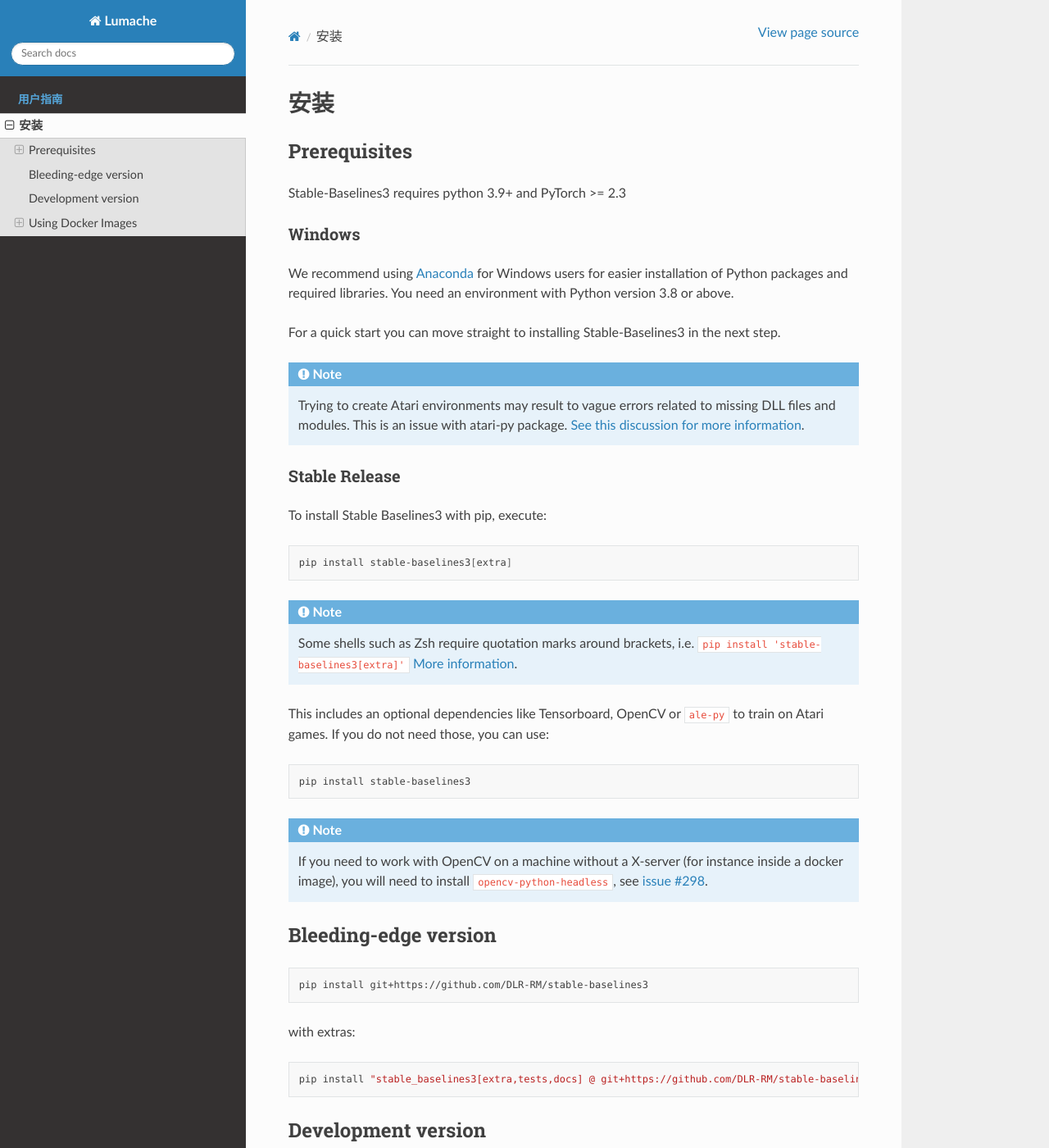
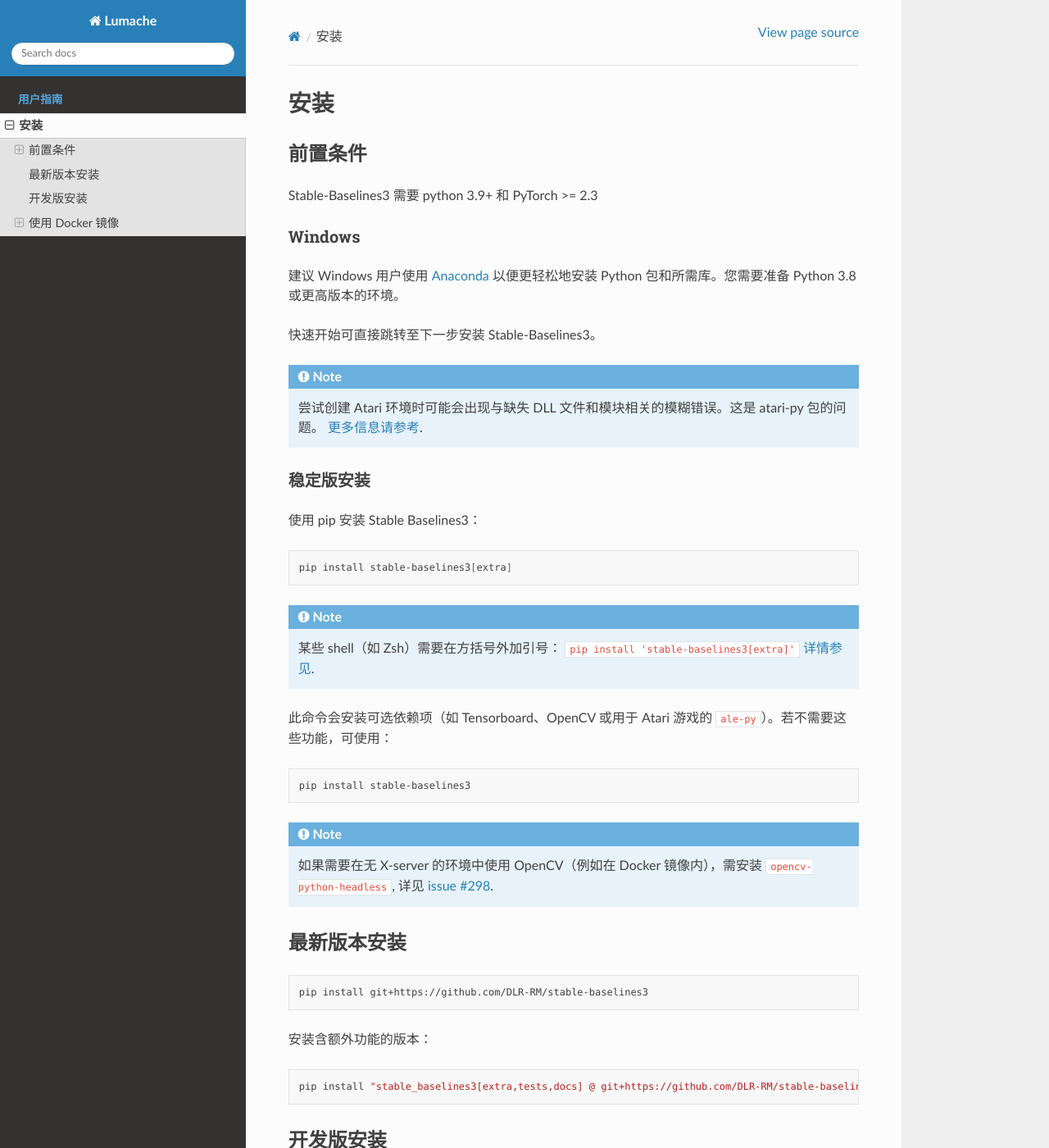
Before and after one commit to Ienu/stable-baselines3-doc-cn, a Sphinx documentation site: the page built from docs/source/guide/install.rst, in a window 1280 px wide and 1400 px high. Shown: the whole window at 82% size. Built offline with Sphinx 7.4.7 and the Read the Docs theme 3.1.0, drawn with Linux system fonts in a browser that asks for light colours; pages that are not in the unit, such as notebooks, are missing from menus; some of the changed text lies outside the part shown.

Commit message:
update install.rst

```diff
--- a/docs/source/guide/install.rst
+++ b/docs/source/guide/install.rst
@@ -4,37 +4,36 @@
 ============
 
 
-Prerequisites
+前置条件
 -------------
 
-Stable-Baselines3 requires python 3.9+ and PyTorch >= 2.3
+Stable-Baselines3 需要 python 3.9+ 和 PyTorch >= 2.3
 
 Windows
 ~~~~~~~
 
-We recommend using `Anaconda <https://conda.io/docs/user-guide/install/windows.html>`_ for Windows users for easier installation of Python packages and required libraries. You need an environment with Python version 3.8 or above.
+建议 Windows 用户使用 `Anaconda <https://conda.io/docs/user-guide/install/windows.html>`_  以便更轻松地安装 Python 包和所需库。您需要准备 Python 3.8 或更高版本的环境。
 
-For a quick start you can move straight to installing Stable-Baselines3 in the next step.
+快速开始可直接跳转至下一步安装 Stable-Baselines3。
 
 .. note::
 
-	Trying to create Atari environments may result to vague errors related to missing DLL files and modules. This is an
-	issue with atari-py package. `See this discussion for more information <https://github.com/openai/atari-py/issues/65>`_.
+	尝试创建 Atari 环境时可能会出现与缺失 DLL 文件和模块相关的模糊错误。这是 atari-py 包的问题。 `更多信息请参考 <https://github.com/openai/atari-py/issues/65>`_.
 
 
-Stable Release
+稳定版安装
 ~~~~~~~~~~~~~~
-To install Stable Baselines3 with pip, execute:
+使用 pip 安装 Stable Baselines3：
 
 .. code-block:: bash
 
     pip install stable-baselines3[extra]
 
 .. note::
-        Some shells such as Zsh require quotation marks around brackets, i.e. ``pip install 'stable-baselines3[extra]'`` `More information <https://stackoverflow.com/a/30539963>`_.
+        某些 shell（如 Zsh）需要在方括号外加引号： ``pip install 'stable-baselines3[extra]'`` `详情参见 <https://stackoverflow.com/a/30539963>`_.
 
 
-This includes an optional dependencies like Tensorboard, OpenCV or ``ale-py`` to train on Atari games. If you do not need those, you can use:
+此命令会安装可选依赖项（如 Tensorboard、OpenCV 或用于 Atari 游戏的 ``ale-py``）。若不需要这些功能，可使用：
 
 .. code-block:: bash
 
@@ -43,28 +42,27 @@
 
 .. note::
 
-  If you need to work with OpenCV on a machine without a X-server (for instance inside a docker image),
-  you will need to install ``opencv-python-headless``, see `issue #298 <https://github.com/DLR-RM/stable-baselines3/issues/298>`_.
+  如果需要在无 X-server 的环境中使用 OpenCV（例如在 Docker 镜像内），需安装 ``opencv-python-headless``, 详见 `issue #298 <https://github.com/DLR-RM/stable-baselines3/issues/298>`_.
 
 
-Bleeding-edge version
+最新版本安装
 ---------------------
 
 .. code-block:: bash
 
 	pip install git+https://github.com/DLR-RM/stable-baselines3
 
-with extras:
+安装含额外功能的版本：
 
 .. code-block:: bash
 
   pip install "stable_baselines3[extra,tests,docs] @ git+https://github.com/DLR-RM/stable-baselines3"
 
 
-Development version
+开发版安装
 -------------------
 
-To contribute to Stable-Baselines3, with support for running tests and building the documentation.
+如需参与 Stable-Baselines3 开发（支持运行测试和构建文档）：
 
 .. code-block:: bash
 
@@ -72,97 +70,86 @@
     pip install -e .[docs,tests,extra]
 
 
-Using Docker Images
+使用 Docker 镜像
 -------------------
 
-If you are looking for docker images with stable-baselines already installed in it,
-we recommend using images from `RL Baselines3 Zoo <https://github.com/DLR-RM/rl-baselines3-zoo>`_.
+如需已预装 stable-baselines 的 Docker 镜像，
+推荐使用 `RL Baselines3 Zoo <https://github.com/DLR-RM/rl-baselines3-zoo>`_ 提供的镜像。
 
-Otherwise, the following images contained all the dependencies for stable-baselines3 but not the stable-baselines3 package itself.
-They are made for development.
+以下镜像仅包含 stable-baselines3 的依赖项（不含本体），专为开发设计。
 
-Use Built Images
+使用预构建镜像
 ~~~~~~~~~~~~~~~~
 
-GPU image (requires `nvidia-docker`_):
+GPU 镜像 (需要 `nvidia-docker`_):
 
 .. code-block:: bash
 
    docker pull stablebaselines/stable-baselines3
 
-CPU only:
+仅 CPU 版本：
 
 .. code-block:: bash
 
    docker pull stablebaselines/stable-baselines3-cpu
 
-Build the Docker Images
+构建 Docker 镜像
 ~~~~~~~~~~~~~~~~~~~~~~~~
 
-Build GPU image (with nvidia-docker):
+构建 GPU 镜像 (使用 nvidia-docker):
 
 .. code-block:: bash
 
    make docker-gpu
 
-Build CPU image:
+构建 CPU 镜像：
 
 .. code-block:: bash
 
    make docker-cpu
 
-Note: if you are using a proxy, you need to pass extra params during
-build and do some `tweaks`_:
+注意：使用代理时需要传递额外参数并进行 `tweaks`_:
 
 .. code-block:: bash
 
    --network=host --build-arg HTTP_PROXY=http://your.proxy.fr:8080/ --build-arg http_proxy=http://your.proxy.fr:8080/ --build-arg HTTPS_PROXY=https://your.proxy.fr:8080/ --build-arg https_proxy=https://your.proxy.fr:8080/
 
-Run the images (CPU/GPU)
+运行镜像 (CPU/GPU)
 ~~~~~~~~~~~~~~~~~~~~~~~~
 
-Run the nvidia-docker GPU image
+运行 nvidia-docker GPU 镜像
 
 .. code-block:: bash
 
    docker run -it --runtime=nvidia --rm --network host --ipc=host --name test --mount src="$(pwd)",target=/home/mamba/stable-baselines3,type=bind stablebaselines/stable-baselines3 bash -c 'cd /home/mamba/stable-baselines3/ && pytest tests/'
 
-Or, with the shell file:
+或使用 shell 脚本：
 
 .. code-block:: bash
 
    ./scripts/run_docker_gpu.sh pytest tests/
 
-Run the docker CPU image
+运行 docker CPU 镜像：
 
 .. code-block:: bash
 
    docker run -it --rm --network host --ipc=host --name test --mount src="$(pwd)",target=/home/mamba/stable-baselines3,type=bind stablebaselines/stable-baselines3-cpu bash -c 'cd /home/mamba/stable-baselines3/ && pytest tests/'
 
-Or, with the shell file:
+或使用 shell 脚本：
 
 .. code-block:: bash
 
    ./scripts/run_docker_cpu.sh pytest tests/
 
-Explanation of the docker command:
+Docker 命令解析：
 
--  ``docker run -it`` create an instance of an image (=container), and
-   run it interactively (so ctrl+c will work)
--  ``--rm`` option means to remove the container once it exits/stops
-   (otherwise, you will have to use ``docker rm``)
--  ``--network host`` don't use network isolation, this allow to use
-   tensorboard/visdom on host machine
--  ``--ipc=host`` Use the host system’s IPC namespace. IPC (POSIX/SysV IPC) namespace provides
-   separation of named shared memory segments, semaphores and message
-   queues.
--  ``--name test`` give explicitly the name ``test`` to the container,
-   otherwise it will be assigned a random name
--  ``--mount src=...`` give access of the local directory (``pwd``
-   command) to the container (it will be map to ``/home/mamba/stable-baselines``), so
-   all the logs created in the container in this folder will be kept
--  ``bash -c '...'`` Run command inside the docker image, here run the tests
-   (``pytest tests/``)
+-  ``docker run -it`` 创建镜像实例（容器）并以交互模式运行（支持 ctrl+c 中断）
+-  ``--rm`` 表示退出/停止后自动删除容器（否则需手动执行 ``docker rm``）
+-  ``--network host`` 不使用网络隔离，允许在宿主机使用 tensorboard/visdom
+-  ``--ipc=host`` 使用宿主机的 IPC (POSIX/SysV IPC) 命名空间，实现共享内存段、信号量和消息队列的隔离
+-  ``--name test`` 显式命名容器为 ``test``（否则将随机分配名称）
+-  ``--mount src=...`` 将本地目录（ ``pwd`` 命令结果）映射到容器内（路径为 ``/home/mamba/stable-baselines3``），容器内该路径下生成的日志文件将被保留
+-  ``bash -c '...'`` 在容器内执行命令，此处为运行测试（ ``pytest tests/`` ）
 
 .. _nvidia-docker: https://github.com/NVIDIA/nvidia-docker
 .. _tweaks: https://stackoverflow.com/questions/23111631/cannot-download-docker-images-behind-a-proxy
```
